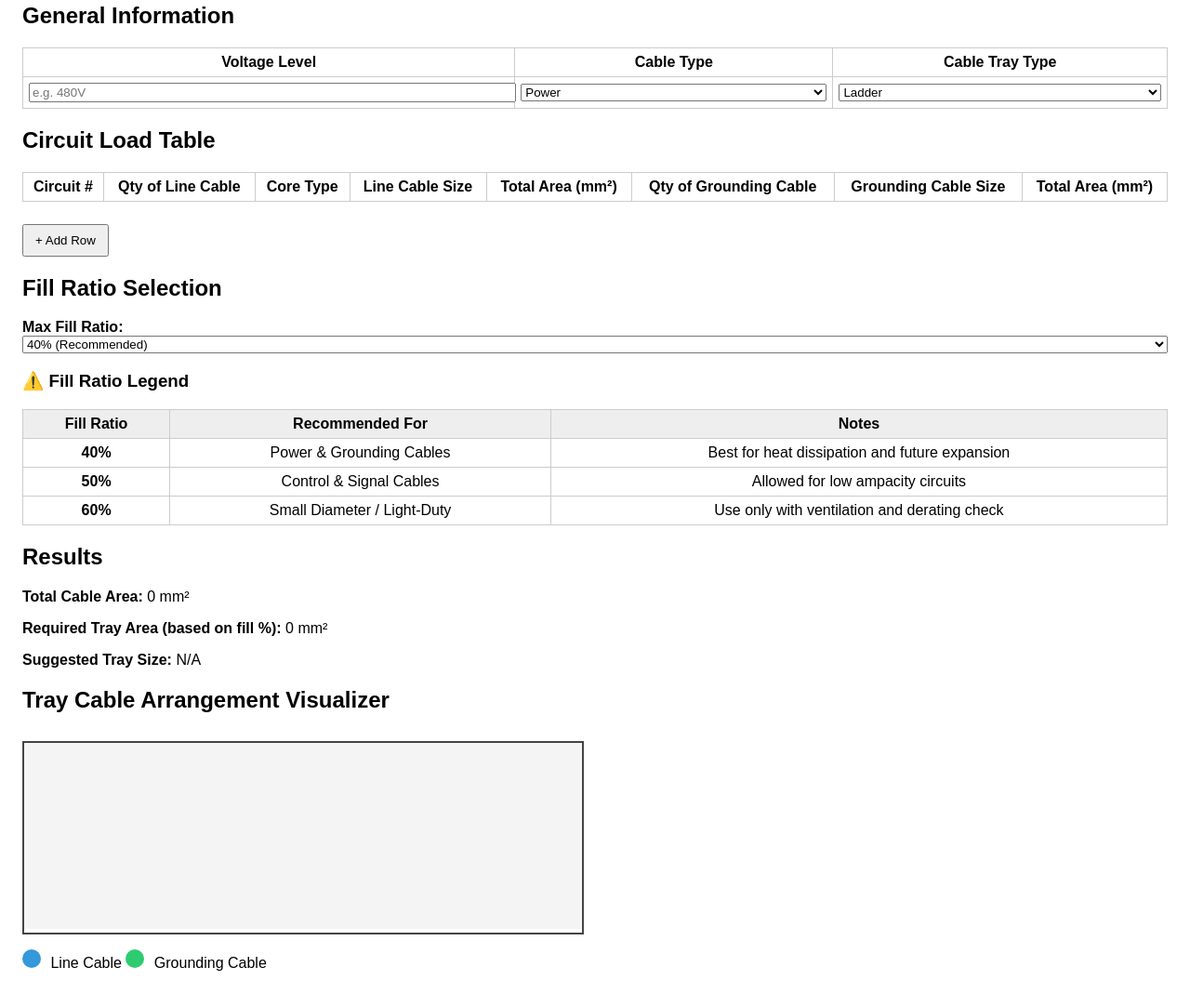
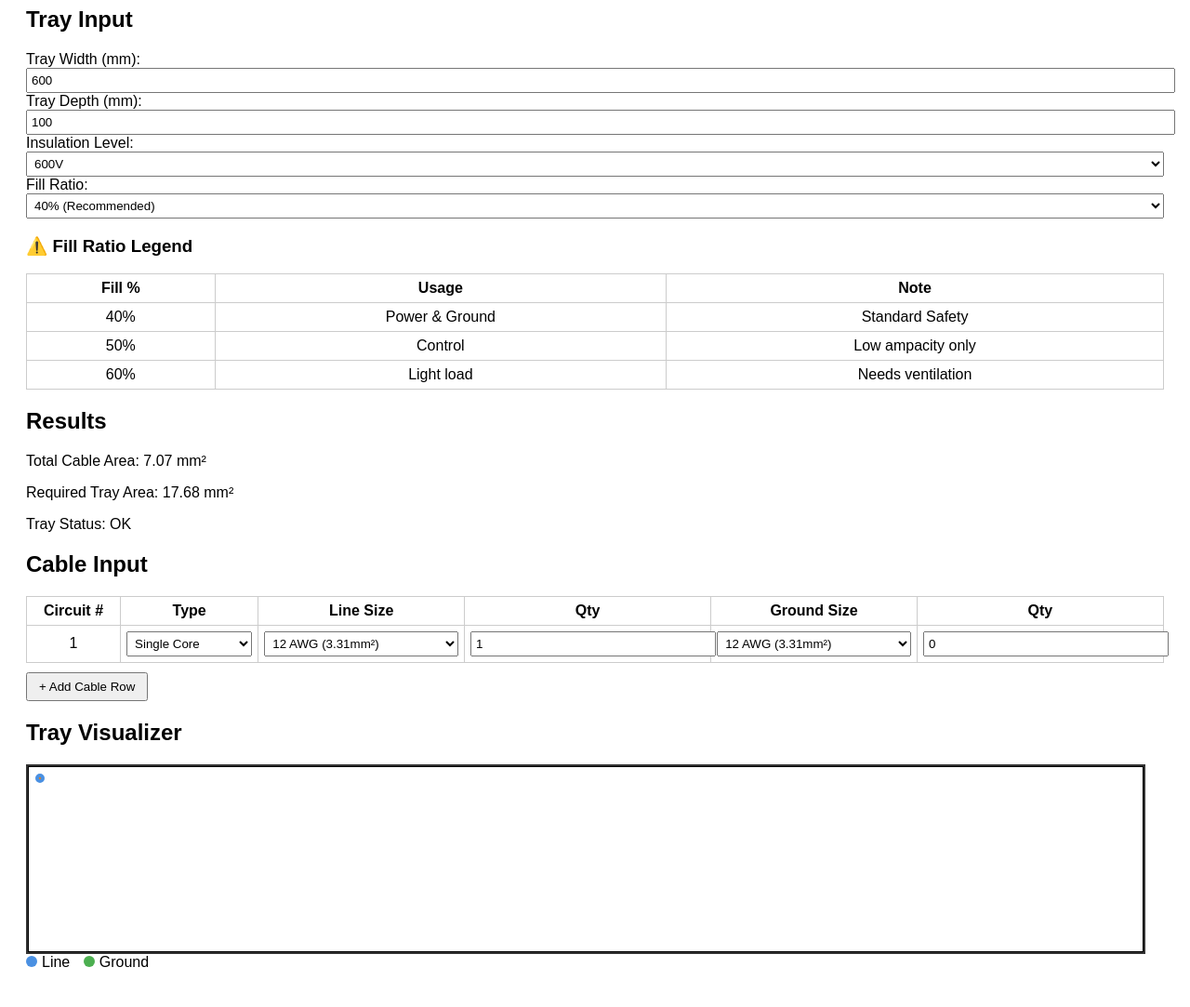
Before and after one commit to Eboy1992/Cable-Tray-and-Ladder-Size-Calculator, a plain HTML site: page index.html in a window 1280 px wide. Shown: the part 41-1124 px from the top of the page at 93% size. Drawn offline with Linux system fonts and the light colour scheme.

Commit message:
Update index.html

```diff
--- a/index.html
+++ b/index.html
@@ -1,230 +1,215 @@
 <!DOCTYPE html>
 <html lang="en">
 <head>
-  <meta charset="UTF-8">
-  <meta name="viewport" content="width=device-width, initial-scale=1">
-  <title>Cable Ladder Calculator with Visualizer and Fill Ratio</title>
+  <meta charset="UTF-8" />
+  <meta name="viewport" content="width=device-width, initial-scale=1.0"/>
+  <title>Cable Tray Visualizer</title>
   <style>
-    body { font-family: Arial, sans-serif; padding: 1rem; }
-    table { width: 100%; border-collapse: collapse; margin-bottom: 1rem; }
+    body { font-family: Arial; padding: 20px; }
+    table { width: 100%; border-collapse: collapse; margin-top: 10px; }
     th, td { border: 1px solid #ccc; padding: 6px; text-align: center; }
-    select, input { width: 100%; }
-    button { padding: 8px 12px; margin-top: 0.5rem; }
-    #canvasWrapper { border: 2px solid #444; display: inline-block; margin-top: 10px; }
-    canvas { background: #f4f4f4; }
-    .legend span { display: inline-block; width: 20px; height: 20px; margin-right: 6px; border-radius: 50%; }
+    select, input { width: 100%; padding: 4px; }
+    button { padding: 6px 12px; margin-top: 10px; }
+    svg { border: 2px solid #333; background: #f4f4f4; margin-top: 20px; display: block; }
+    .legend div { display: inline-block; margin-right: 10px; }
+    .dot { display: inline-block; width: 12px; height: 12px; border-radius: 50%; margin-right: 5px; }
+    .blue { background: #4A90E2; }
+    .green { background: #4CAF50; }
   </style>
 </head>
 <body>
 
-<h2>General Information</h2>
+<h2>Tray Input</h2>
+<label>Tray Width (mm): <input type="number" id="trayWidth" value="600" onchange="drawTray()" /></label><br>
+<label>Tray Depth (mm): <input type="number" id="trayDepth" value="100" onchange="drawTray()" /></label><br>
+<label>Insulation Level:
+  <select id="insulationLevel" onchange="drawTray()">
+    <option value="600">600V</option>
+    <option value="1000">1000V</option>
+  </select>
+</label><br>
+<label>Fill Ratio:
+  <select id="fillRatio" onchange="drawTray()">
+    <option value="0.4">40% (Recommended)</option>
+    <option value="0.5">50%</option>
+    <option value="0.6">60%</option>
+  </select>
+</label>
+
+<h3>⚠️ Fill Ratio Legend</h3>
 <table>
-  <tr>
-    <th>Voltage Level</th>
-    <th>Cable Type</th>
-    <th>Cable Tray Type</th>
-  </tr>
-  <tr>
-    <td><input type="text" id="voltage" placeholder="e.g. 480V"></td>
-    <td>
-      <select id="cableType">
-        <option>Power</option><option>Control</option>
-        <option>Communication</option><option>Instrumentation</option>
-      </select>
-    </td>
-    <td>
-      <select id="trayType">
-        <option>Ladder</option><option>Perforated</option><option>Solid Bottom</option>
-      </select>
-    </td>
-  </tr>
+  <thead><tr><th>Fill %</th><th>Usage</th><th>Note</th></tr></thead>
+  <tbody>
+    <tr><td>40%</td><td>Power & Ground</td><td>Standard Safety</td></tr>
+    <tr><td>50%</td><td>Control</td><td>Low ampacity only</td></tr>
+    <tr><td>60%</td><td>Light load</td><td>Needs ventilation</td></tr>
+  </tbody>
 </table>
 
-<h2>Circuit Load Table</h2>
-<table id="loadTable">
+<h2>Results</h2>
+<p id="totalArea">Total Cable Area: 0 mm²</p>
+<p id="requiredArea">Required Tray Area: 0 mm²</p>
+<p id="suggestedSize">Tray Status: OK</p>
+
+<h2>Cable Input</h2>
+<table id="cableTable">
   <thead>
     <tr>
       <th>Circuit #</th>
-      <th>Qty of Line Cable</th>
-      <th>Core Type</th>
-      <th>Line Cable Size</th>
-      <th>Total Area (mm²)</th>
-      <th>Qty of Grounding Cable</th>
-      <th>Grounding Cable Size</th>
-      <th>Total Area (mm²)</th>
+      <th>Type</th>
+      <th>Line Size</th>
+      <th>Qty</th>
+      <th>Ground Size</th>
+      <th>Qty</th>
     </tr>
   </thead>
   <tbody></tbody>
 </table>
-<button onclick="addRow()">+ Add Row</button>
+<button onclick="addCableRow()">+ Add Cable Row</button>
 
-<h2>Fill Ratio Selection</h2>
-<label for="fillRatio"><strong>Max Fill Ratio:</strong></label>
-<select id="fillRatio" onchange="recalculate()">
-  <option value="0.4" selected>40% (Recommended)</option>
-  <option value="0.5">50%</option>
-  <option value="0.6">60%</option>
-</select>
-
-<h3>⚠️ Fill Ratio Legend</h3>
-<table style="width:100%; border-collapse: collapse; border: 1px solid #ccc;">
-  <thead>
-    <tr style="background: #eee;">
-      <th style="border: 1px solid #ccc; padding: 6px;">Fill Ratio</th>
-      <th style="border: 1px solid #ccc; padding: 6px;">Recommended For</th>
-      <th style="border: 1px solid #ccc; padding: 6px;">Notes</th>
-    </tr>
-  </thead>
-  <tbody>
-    <tr>
-      <td style="border: 1px solid #ccc; padding: 6px;"><strong>40%</strong></td>
-      <td style="border: 1px solid #ccc; padding: 6px;">Power & Grounding Cables</td>
-      <td style="border: 1px solid #ccc; padding: 6px;">Best for heat dissipation and future expansion</td>
-    </tr>
-    <tr>
-      <td style="border: 1px solid #ccc; padding: 6px;"><strong>50%</strong></td>
-      <td style="border: 1px solid #ccc; padding: 6px;">Control & Signal Cables</td>
-      <td style="border: 1px solid #ccc; padding: 6px;">Allowed for low ampacity circuits</td>
-    </tr>
-    <tr>
-      <td style="border: 1px solid #ccc; padding: 6px;"><strong>60%</strong></td>
-      <td style="border: 1px solid #ccc; padding: 6px;">Small Diameter / Light-Duty</td>
-      <td style="border: 1px solid #ccc; padding: 6px;">Use only with ventilation and derating check</td>
-    </tr>
-  </tbody>
-</table>
-
-<h2>Results</h2>
-<p><strong>Total Cable Area:</strong> <span id="totalArea">0</span> mm²</p>
-<p><strong>Required Tray Area (based on fill %):</strong> <span id="requiredArea">0</span> mm²</p>
-<p><strong>Suggested Tray Size:</strong> <span id="suggestedSize">N/A</span></p>
-
-<h2>Tray Cable Arrangement Visualizer</h2>
-<div id="canvasWrapper">
-  <canvas id="trayCanvas" width="600" height="200"></canvas>
+<h2>Tray Visualizer</h2>
+<svg id="traySvg"></svg>
+<div class="legend">
+  <div><span class="dot blue"></span>Line</div>
+  <div><span class="dot green"></span>Ground</div>
 </div>
-<p class="legend"><span style="background: #3498db;"></span> Line Cable
-<span style="background: #2ecc71;"></span> Grounding Cable</p>
 
 <script>
-const cableDiameters = {
-  "1C 16mm²": 8.5, "1C 35mm²": 12.5, "1C 65mm²": 15.8, "1C 95mm²": 18.2,
-  "2C 16mm²": 13, "2C 35mm²": 18.5, "2C 65mm²": 22.5,
-  "3C 16mm²": 14.5, "3C 35mm²": 21, "3C 65mm²": 25,
-  "4C 16mm²": 16.5, "4C 35mm²": 24, "4C 65mm²": 28,
-  "#10 AWG": 5.2, "#8 AWG": 6.6, "#6 AWG": 8.3, "#4 AWG": 9.5,
-  "#2 AWG": 11, "#1/0 AWG": 13.3, "#4/0 AWG": 15.5
-};
-
-const coreOptions = ["1C", "2C", "3C", "4C"];
-const sizeOptions = [
-  "16mm²", "35mm²", "65mm²", "95mm²",
-  "#10 AWG", "#8 AWG", "#6 AWG", "#4 AWG", "#2 AWG", "#1/0 AWG", "#4/0 AWG"
+const baseSingleCoreSizes = [
+  { label: "12 AWG (3.31mm²)", area: 8.6, diameter: 3 },
+  { label: "10 AWG (5.26mm²)", area: 13.2, diameter: 3.5 },
+  { label: "8 AWG (8.37mm²)", area: 21.2, diameter: 4.5 },
+  { label: "6 AWG (13.3mm²)", area: 34.6, diameter: 5.5 },
+  { label: "4 AWG (21.2mm²)", area: 55.3, diameter: 6.5 },
+  { label: "2 AWG (33.6mm²)", area: 85, diameter: 8.0 },
+  { label: "1/0 AWG (53.5mm²)", area: 133, diameter: 10.0 },
+  { label: "250 kcmil (127mm²)", area: 308, diameter: 15.0 },
+  { label: "500 kcmil (253mm²)", area: 558, diameter: 20.0 },
+  { label: "1000 kcmil (507mm²)", area: 1070, diameter: 30.0 }
 ];
 
-function addRow() {
-  const tbody = document.querySelector("#loadTable tbody");
-  const row = tbody.rows.length + 1;
-  const tr = document.createElement("tr");
+const baseMultiCoreSizes = [
+  { label: "2C 5.5mm² XLPE", area: 60, diameter: 12 },
+  { label: "3C 5.5mm² XLPE", area: 80, diameter: 14 },
+  { label: "4C 14mm² XLPE", area: 130, diameter: 17 },
+  { label: "4C 60mm² XLPE", area: 250, diameter: 26 }
+];
 
-  const td = (html = "") => {
-    const cell = document.createElement("td");
-    cell.innerHTML = html;
-    return cell;
-  };
-
-  tr.appendChild(td(row));
-  tr.appendChild(td(<input type="number" min="0" class="qtyLine" oninput="recalculate()">));
-  tr.appendChild(td(<select class="coreType" onchange="recalculate()">${coreOptions.map(c => `<option>${c}</option>)}</select>`));
-  tr.appendChild(td(<select class="lineSize" onchange="recalculate()">${sizeOptions.map(s => `<option>${s}</option>)}</select>`));
-  tr.appendChild(td(<span class="lineArea">0</span>));
-  tr.appendChild(td(<input type="number" min="0" class="qtyGround" oninput="recalculate()">));
-  tr.appendChild(td(<select class="groundSize" onchange="recalculate()">${sizeOptions.map(s => `<option>${s}</option>)}</select>`));
-  tr.appendChild(td(<span class="groundArea">0</span>));
-
-  tbody.appendChild(tr);
+function adjustForVoltage(list, voltage) {
+  const factor = voltage === 1000 ? 1.12 : 1; // 12% increase for 1000V
+  return list.map(c => ({
+    ...c,
+    diameter: +(c.diameter * factor).toFixed(2),
+    area: +(Math.PI * ((c.diameter * factor / 2) ** 2)).toFixed(2)
+  }));
 }
 
-function getDiameter(core, size) {
-  return cableDiameters[`${core} ${size}`] || cableDiameters[size] || 0;
+function getSizes(type) {
+  const voltage = +document.getElementById("insulationLevel").value;
+  return type === "Single Core"
+    ? adjustForVoltage(baseSingleCoreSizes, voltage)
+    : adjustForVoltage(baseMultiCoreSizes, voltage);
 }
 
-function recalculate() {
-  const rows = document.querySelectorAll("#loadTable tbody tr");
-  let totalCableArea = 0;
-  let allCables = [];
+function createSizeOptions(type) {
+  return getSizes(type).map((s, i) => `<option value="${i}">${s.label}</option>`).join('');
+}
 
-  rows.forEach(row => {
-    const qtyLine = parseInt(row.querySelector(".qtyLine")?.value || 0);
-    const qtyGround = parseInt(row.querySelector(".qtyGround")?.value || 0);
-    const core = row.querySelector(".coreType")?.value;
-    const lineSize = row.querySelector(".lineSize")?.value;
-    const groundSize = row.querySelector(".groundSize")?.value;
+function createGroundSizeOptions() {
+  const voltage = +document.getElementById("insulationLevel").value;
+  return adjustForVoltage(baseSingleCoreSizes, voltage).map((s, i) => `<option value="${i}">${s.label}</option>`).join('');
+}
 
-    const dLine = getDiameter(core, lineSize);
-    const dGround = getDiameter("", groundSize);
+function addCableRow() {
+  const tbody = document.querySelector("#cableTable tbody");
+  const index = tbody.rows.length + 1;
+  const row = document.createElement("tr");
+  row.innerHTML = `
+    <td>${index}</td>
+    <td><select onchange="updateDropdowns(this); drawTray()">
+      <option>Single Core</option><option>Multicore</option></select></td>
+    <td><select class="lineSize"></select></td>
+    <td><input type="number" min="0" value="1" /></td>
+    <td><select class="groundSize">${createGroundSizeOptions()}</select></td>
+    <td><input type="number" min="0" value="0" /></td>
+  `;
+  tbody.appendChild(row);
+  updateDropdowns(row.querySelector("select"));
+  row.querySelectorAll("select, input").forEach(input => input.addEventListener("change", drawTray));
+  drawTray();
+}
 
-    const areaLine = qtyLine * Math.PI * (dLine / 2) ** 2;
-    const areaGround = qtyGround * Math.PI * (dGround / 2) ** 2;
+function updateDropdowns(selectEl) {
+  const row = selectEl.closest("tr");
+  const type = selectEl.value;
+  row.querySelector(".lineSize").innerHTML = createSizeOptions(type);
+}
 
-    row.querySelector(".lineArea").textContent = areaLine.toFixed(1);
-    row.querySelector(".groundArea").textContent = areaGround.toFixed(1);
+function drawTray() {
+  const trayW = +document.getElementById("trayWidth").value;
+  const trayH = +document.getElementById("trayDepth").value;
+  const fillRatio = +document.getElementById("fillRatio").value;
+  const svg = document.getElementById("traySvg");
+  svg.setAttribute("viewBox", `0 0 ${trayW} ${trayH}`);
+  svg.setAttribute("width", trayW * 2);
+  svg.setAttribute("height", trayH * 2);
+  svg.innerHTML = `<rect x="0" y="0" width="${trayW}" height="${trayH}" fill="#fff" stroke="#000"/>`;
 
-    totalCableArea += areaLine + areaGround;
+  let cables = [], totalArea = 0;
+  document.querySelectorAll("#cableTable tbody tr").forEach(row => {
+    const type = row.cells[1].querySelector("select").value;
+    const lineIdx = +row.cells[2].querySelector("select").value;
+    const lineQty = +row.cells[3].querySelector("input").value;
+    const groundIdx = +row.cells[4].querySelector("select").value;
+    const groundQty = +row.cells[5].querySelector("input").value;
+    const line = getSizes(type)[lineIdx];
+    const ground = getSizes("Single Core")[groundIdx];
 
-    for (let i = 0; i < qtyLine; i++) allCables.push({ type: "line", diameter: dLine });
-    for (let i = 0; i < qtyGround; i++) allCables.push({ type: "ground", diameter: dGround });
+    for (let i = 0; i < lineQty; i++) {
+      cables.push({ ...line, type, color: "#4A90E2" });
+      totalArea += line.area;
+    }
+    for (let i = 0; i < groundQty; i++) {
+      cables.push({ ...ground, type: "Single Core", color: "#4CAF50" });
+      totalArea += ground.area;
+    }
   });
 
-  const fillRatio = parseFloat(document.getElementById("fillRatio").value);
-  const requiredTrayArea = totalCableArea / fillRatio;
-  document.getElementById("totalArea").textContent = totalCableArea.toFixed(1);
-  document.getElementById("requiredArea").textContent = requiredTrayArea.toFixed(1);
+  const required = totalArea / fillRatio;
+  const trayArea = trayW * trayH;
+  document.getElementById("totalArea").innerText = `Total Cable Area: ${totalArea.toFixed(2)} mm²`;
+  document.getElementById("requiredArea").innerText = `Required Tray Area: ${required.toFixed(2)} mm²`;
+  document.getElementById("suggestedSize").innerText =
+    trayArea >= required ? "Tray Status: OK" : "Tray Status: TOO SMALL";
 
-  const traySizes = [
-    { width: 150, depth: 50 }, { width: 300, depth: 75 },
-    { width: 450, depth: 100 }, { width: 600, depth: 100 },
-    { width: 750, depth: 100 }
-  ];
+  let x = 5, y = 5, spacing = 2;
+  for (let c of cables) {
+    const r = c.diameter / 2;
+    if (x + r * 2 > trayW) {
+      x = 5;
+      y += r * 2 + spacing;
+    }
+    if (y + r * 2 <= trayH) {
+      svg.innerHTML += `<circle cx="${x + r}" cy="${y + r}" r="${r}" fill="none" stroke="${c.color}" stroke-width="2"/>`;
 
-  const suggested = traySizes.find(t => (t.width * t.depth) >= requiredTrayArea);
-  document.getElementById("suggestedSize").textContent = suggested
-    ? ${suggested.width}mm W × ${suggested.depth}mm D
-    : "Oversized – Split or stack cables";
-
-  drawTray(allCables, suggested?.width || 600, suggested?.depth || 100);
+      if (c.type === "Multicore") {
+        const count = parseInt(c.label.split("C")[0]) || 3;
+        const coreR = r / 3;
+        for (let i = 0; i < count; i++) {
+          const angle = (2 * Math.PI / count) * i;
+          const cx = x + r + (r - coreR - 2) * Math.cos(angle);
+          const cy = y + r + (r - coreR - 2) * Math.sin(angle);
+          svg.innerHTML += `<circle cx="${cx}" cy="${cy}" r="${coreR}" fill="#cd7f32" />`;
+        }
+      } else {
+        svg.innerHTML += `<circle cx="${x + r}" cy="${y + r}" r="${r / 2.5}" fill="#cd7f32" />`;
+      }
+      x += r * 2 + spacing;
+    }
+  }
 }
 
-function drawTray(cables, trayWmm, trayHmm) {
-  const canvas = document.getElementById("trayCanvas");
-  const ctx = canvas.getContext("2d");
-  const scale = 2;
-  const width = trayWmm * scale;
-  const height = trayHmm * scale;
-  canvas.width = width;
-  canvas.height = height;
-  ctx.clearRect(0, 0, width, height);
-
-  let x = 5, y = 5, rowHeight = 0;
-
-  cables.forEach(cable => {
-    const r = (cable.diameter / 2) * scale;
-    if (x + 2 * r + 5 > width) {
-      x = 5;
-      y += rowHeight + 5;
-      rowHeight = 0;
-    }
-    ctx.beginPath();
-    ctx.arc(x + r, y + r, r, 0, 2 * Math.PI);
-    ctx.fillStyle = cable.type === "line" ? "#3498db" : "#2ecc71";
-    ctx.fill();
-    ctx.stroke();
-    x += 2 * r + 5;
-    rowHeight = Math.max(rowHeight, 2 * r);
-  });
-}
-
-addRow(); // Start with one row
+addCableRow();
 </script>
 
 </body>
```
